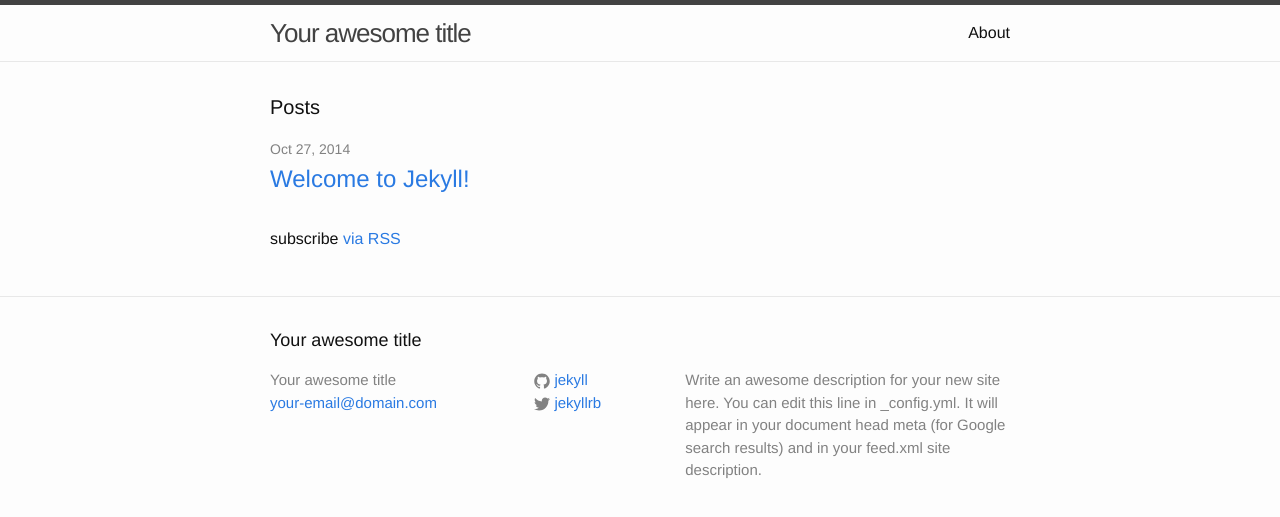
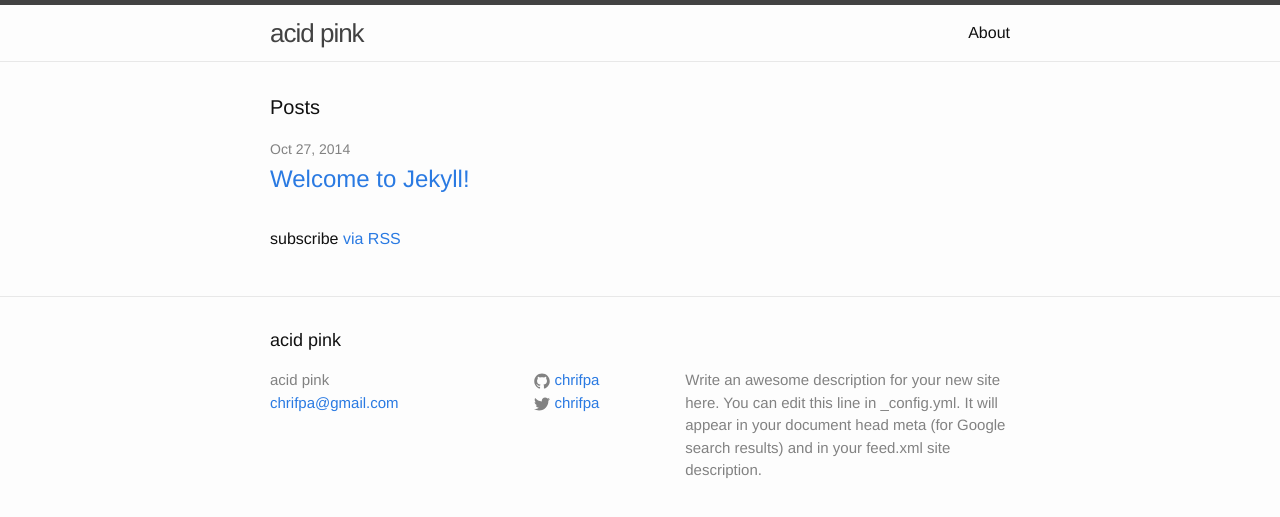
Before and after one commit to acdpnk/chrifpa.github.io, a Jekyll site: the page built from index.html, in a window 1280 px wide. Shown: the top 517 px of the page. Built offline with Jekyll 4.4.1, drawn with Linux system fonts in a browser that asks for light colours.

Commit message:
base configuration

```diff
--- a/_config.yml
+++ b/_config.yml
@@ -1,14 +1,14 @@
 # Site settings
-title: Your awesome title
-email: your-email@domain.com
+title: acid pink
+email: chrifpa@gmail.com
 description: > # this means to ignore newlines until "baseurl:"
   Write an awesome description for your new site here. You can edit this
   line in _config.yml. It will appear in your document head meta (for
   Google search results) and in your feed.xml site description.
 baseurl: "" # the subpath of your site, e.g. /blog/
-url: "http://yourdomain.com" # the base hostname & protocol for your site
-twitter_username: jekyllrb
-github_username:  jekyll
+url: "http://chrifpa.github.io" # the base hostname & protocol for your site
+twitter_username: chrifpa
+github_username:  chrifpa
 
 # Build settings
 markdown: kramdown
```
